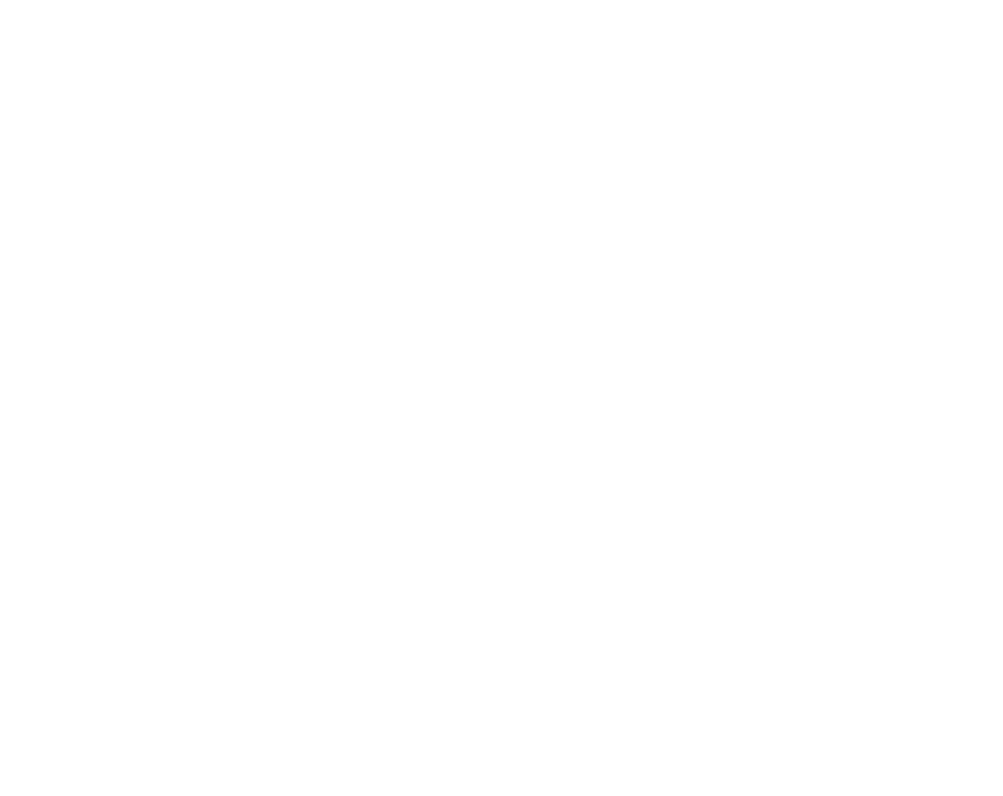
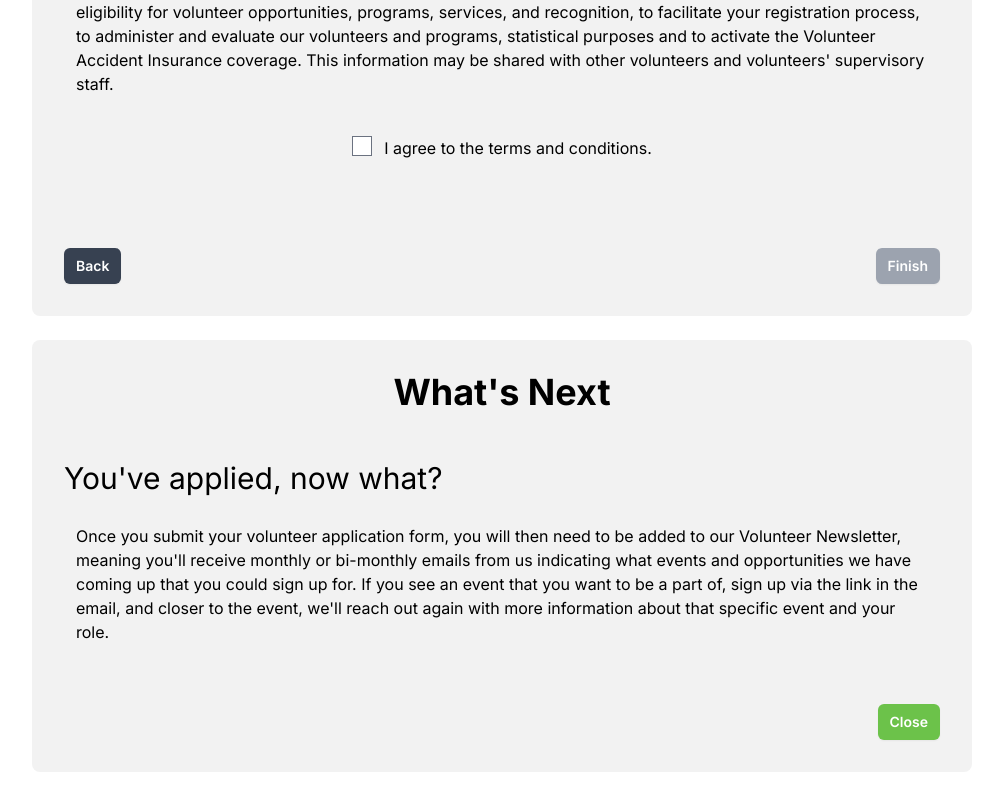
Before and after one commit to kngjms15/krvms, a Next.js app: page / in a window 1280 px wide. Shown: the part 3286-4082 px from the top of the page, without its empty margins (138-1141 px from the left). Before the commit the page ends 2314 px from the top, so only its background shows below. Built offline with nearby package versions, Linux system fonts and the light colour scheme.

Commit message:
Updated logic to populate proper chapters on dropdown. and minor changes on the other components.

```diff
--- a/app/page.tsx
+++ b/app/page.tsx
@@ -1,6 +1,8 @@
 
+import Acknowledgement from "./registration/VolunteerRegistration/Acknowledgement";
 import BackgroundInfo from "./registration/VolunteerRegistration/BackgroundInfo";
 import VolunteerInfo from "./registration/VolunteerRegistration/VolunteerInfo";
+import WhatsNext from "./registration/VolunteerRegistration/WhatsNext";
 
 
 export default function Home() {
@@ -8,6 +10,8 @@
     <>
       <VolunteerInfo />
       <BackgroundInfo />
+      <Acknowledgement />
+      <WhatsNext/>
 
 
 
--- a/app/registration/VolunteerRegistration/Acknowledgement.tsx
+++ b/app/registration/VolunteerRegistration/Acknowledgement.tsx
@@ -1,5 +1,4 @@
-'use client'
-
+"use client";
 import React from "react";
 import { useState } from "react";
 
--- a/app/registration/VolunteerRegistration/WhatsNext.tsx
+++ b/app/registration/VolunteerRegistration/WhatsNext.tsx
@@ -1,36 +1,35 @@
+"use client";
+
 import React from "react";
-
 
 const WhatsNext = () => {
   return (
     <div className="flex-grow max-w-[940px] m-auto my-6">
-      <title>KidSport What&apos;s Next</title>
-      <form action="" className="bg-[#F2F2F2] rounded-lg p-8">
+      <title>KidSport What's Next</title>
+      <form onSubmit={(e) => e.preventDefault()} className="bg-[#F2F2F2] rounded-lg p-8">
         <div className="block text-center">
-          <h1 className="font-bold ">What&apos;s Next</h1>
+          <h1 className="font-bold">What's Next</h1>
         </div>
 
         <div className="mt-12">
           <div className="flex">
-            <h2>You&apos;ve applied, now what?</h2>
+            <h2>You've applied, now what?</h2>
           </div>
           <div className="flex p-3 mt-4">
             <p>
-            Once you submit your volunteer application form, you will then need to be added to our Volunteer Newsletter, meaning you&apos;ll receive monthly or bi-monthly emails from us indicating what events and opportunities we have coming up that you could sign up for. If you see an event that you want to be a part of, sign up via the link in the email, and closer to the event we&apos;ll reach out again with more information about that specific event and your role
+              Once you submit your volunteer application form, you will then need to be added to our Volunteer Newsletter, meaning you'll receive monthly or bi-monthly emails from us indicating what events and opportunities we have coming up that you could sign up for. If you see an event that you want to be a part of, sign up via the link in the email, and closer to the event, we'll reach out again with more information about that specific event and your role.
             </p>
           </div>
+        </div>
 
-        </div>
         <div className="flex justify-between mt-12">
-          <div>
-
-          </div>
-
+          <div></div>
           <div>
             <button
               type="submit"
               id="volunteer-what-next-submit"
               className="rounded-md bg-[#6CC24A] px-3 py-2 text-sm font-semibold text-white shadow-sm hover:opacity-75"
+              role="button"
             >
               Close
             </button>
```
